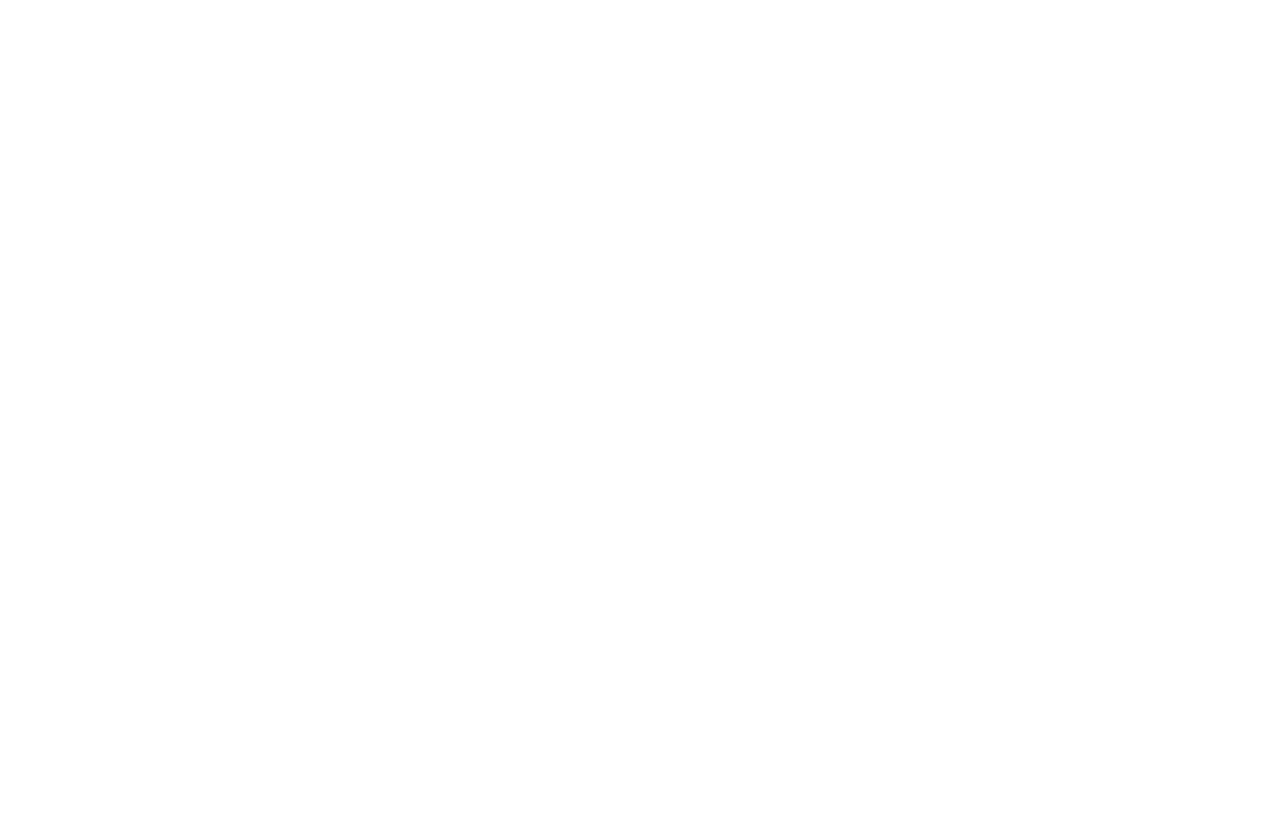
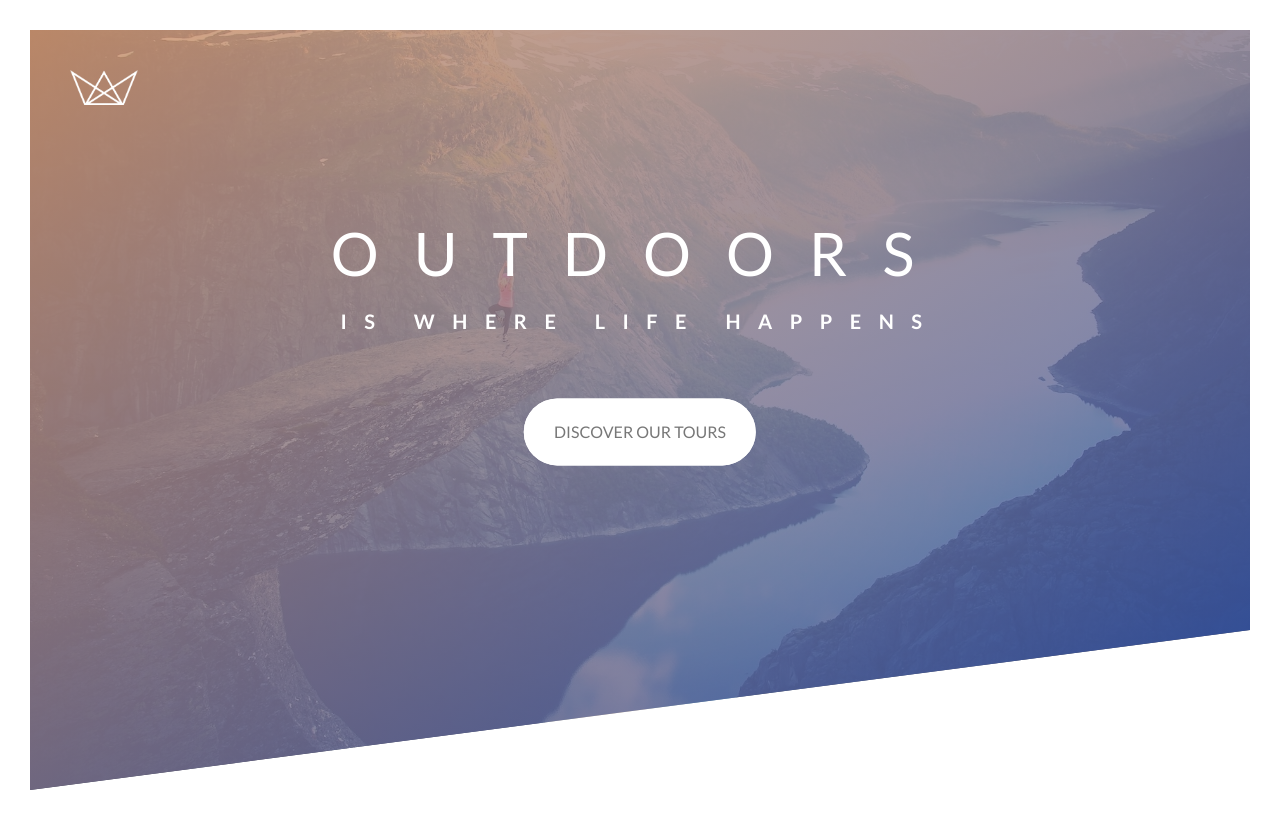
Before and after one commit to Raph4sure/Website-Using-Advanced-CSS-and-Sass, a plain HTML site: page Tours/index.html in a window 1280 px wide. Drawn offline with Linux system fonts and the light colour scheme.

Commit message:
styling the header

```diff
--- a/Tours/css/style.css
+++ b/Tours/css/style.css
@@ -10,4 +10,167 @@ body {
     font-size: 16px;
     line-height: 1.7;
     color: #777;
+    padding: 30px;
 }
+
+.header {
+    height: 95vh;
+    background-image: linear-gradient(
+            to right bottom,
+            rgba(213, 153, 111, 0.855),
+            rgba(40, 84, 180, 0.8)
+        ),
+        url(../img/hero.jpg);
+    background-size: cover;
+    background-position: top;
+    clip-path: polygon(0 0, 100% 0, 100% 75vh, 0 100%);
+    position: relative;
+}
+
+.logo-box {
+    position: absolute;
+    top: 40px;
+    left: 40px;
+}
+
+.logo {
+    height: 35px;
+}
+
+/* .logo:hover{
+   animation: moveInRight 1s ease-out;
+} */
+
+.text-box {
+    position: absolute;
+    top: 40%;
+    left: 50%;
+    transform: translate(-50%, -50%);
+    text-align: center;
+}
+
+.heading-primary {
+    color: #fff;
+    text-transform: uppercase;
+
+    backface-visibility: hidden;
+    margin-bottom: 60px;
+}
+
+.heading-primary-main {
+    display: block;
+    font-size: 60px;
+    font-weight: 400;
+    letter-spacing: 35px;
+
+    animation-name: moveInLeft;
+    animation-duration: 1s;
+    animation-timing-function: ease-out;
+
+    /* animation-delay: 3s;
+    animation-iteration-count: 3; */
+}
+.heading-primary-sub {
+    display: block;
+    font-size: 20px;
+    font-weight: 700;
+    letter-spacing: 17.5px;
+    animation: moveInRight 1s ease-out;
+}
+
+@keyframes moveInLeft {
+    0% {
+        opacity: 0;
+        transform: translateX(-100px);
+    }
+
+    80% {
+        transform: translateX(10px);
+    }
+
+    100% {
+        opacity: 1;
+        transform: translate(0);
+    }
+}
+@keyframes moveInRight {
+    0% {
+        opacity: 0;
+        transform: translateX(100px);
+    }
+
+    80% {
+        transform: translateX(-10px);
+    }
+
+    100% {
+        opacity: 1;
+        transform: translate(0);
+    }
+}
+
+@keyframes moveInBottom {
+    0% {
+        opacity: 0;
+        transform: translateY(30px);
+    }
+
+    100% {
+        opacity: 1;
+        transform: translate(0);
+    }
+}
+
+.btn:link,
+.btn:visited {
+    text-transform: uppercase;
+    text-decoration: none;
+    padding: 20px 30px;
+    display: inline-block;
+    border-radius: 100px;
+    transition: all .2s;
+    position:relative;
+
+}
+
+.btn:hover {
+    transform: translateY(-7px);
+    box-shadow: 0 5px 10px rgba(0, 0, 0, .2);
+}
+
+.btn:active {
+    transform: translateY(-1px);
+}
+
+.btn-white {
+    background-color: #fff;
+    color: #777;
+}
+
+.btn::after{
+    content: "";
+    display: inline-block;
+    height: 100%;
+    width: 100%;
+    border-radius: 100px;
+    position: absolute;
+    top: 0;
+   left: 0;
+   z-index: -1;
+   transition: all .4s;
+}
+
+.btn-white::after{
+    background-color: #fff;
+}
+
+.btn:hover::after{
+    transform: scaleX(1.4) scaleY(1.6);
+    opacity: 0;
+
+}
+
+.btn-animated{
+ animation: moveInBottom .5s ease-out .75s;
+ animation-fill-mode: backwards;
+}
--- a/Tours/index.html
+++ b/Tours/index.html
@@ -12,6 +12,20 @@
         <title>Exciting tours for Adventure</title>
     </head>
     <body>
+        <header class="header">
+            <div class="logo-box">
+                <img src="img/logo-white.png" alt="Logo" class="logo" />
+            </div>
 
+            <div class="text-box">
+                <h1 class="heading-primary">
+                    <span class="heading-primary-main">Outdoors</span>
+                    <span class="heading-primary-sub"
+                        >is where life happens</span
+                    >
+                </h1>
+                <a href="#" class="btn btn-white btn-animated">Discover our tours</a>
+            </div>
+        </header>
     </body>
 </html>
```
